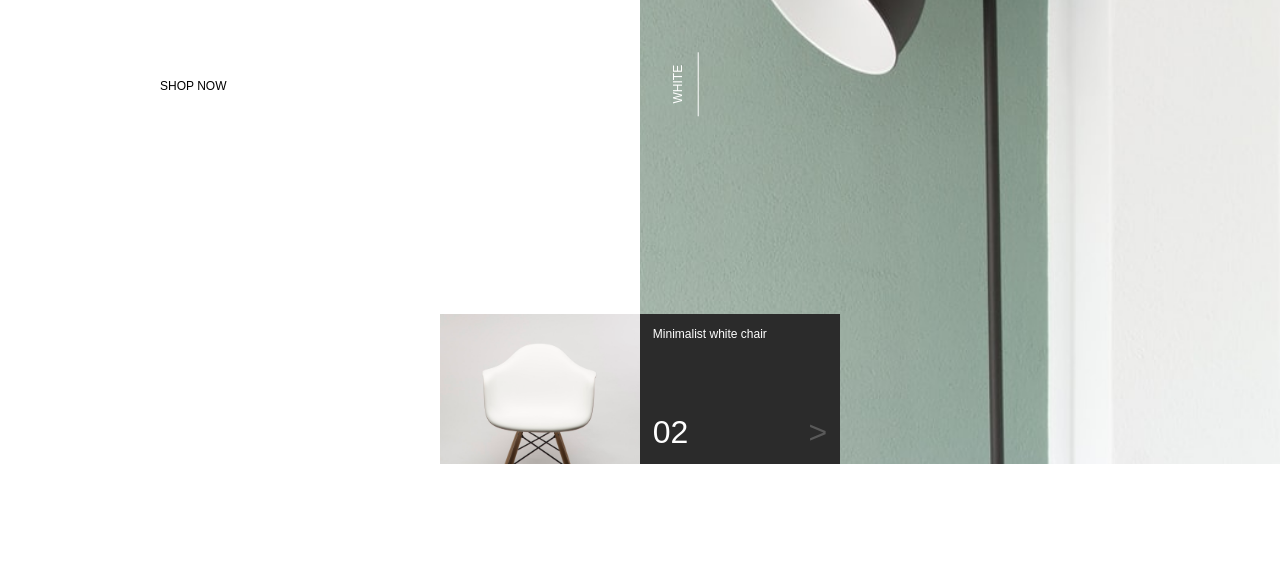
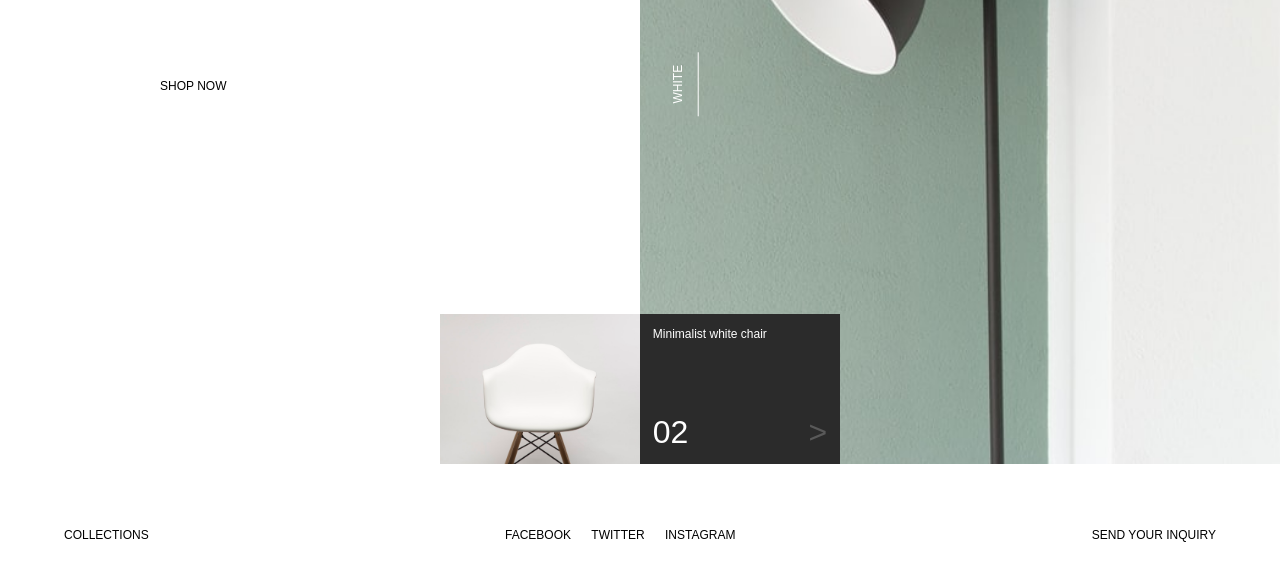
Before and after one commit to PJLN7/Interior-Design-Concept, a plain HTML site: page index.html in a window 1280 px wide. Shown: the part 336-914 px from the top of the page. Before the commit the page ends 804 px from the top, so only its background shows below. Drawn offline with Linux system fonts and the light colour scheme; a web font is replaced by a local one.

Commit message:
EDIT: footer links

```diff
--- a/index.html
+++ b/index.html
@@ -43,6 +43,16 @@
       </div>
     </div>
   </main>
-  <footer></footer>
+  <footer>
+    <ul>
+      <li>COLLECTIONS</li>
+      <li class="footer-item"><ul>
+        <li>FACEBOOK</li>
+        <li>TWITTER</li>
+        <li>INSTAGRAM</li>
+      </ul></li>
+      <li>SEND YOUR INQUIRY</li>
+    </ul>
+  </footer>
 </body>
 </html>
--- a/styles.css
+++ b/styles.css
@@ -148,3 +148,20 @@ main {
 #right-overlay-bottom-arrow {
   color: #595959;
 }
+
+footer {
+  width: 100%;
+  height: 100px;
+  padding: 5%;
+  font-size: 0.75rem;
+}
+
+footer ul {
+  display: flex;
+  justify-content: space-between;
+  list-style: none;
+}
+
+.footer-item {
+  width: 20%;
+}
```
